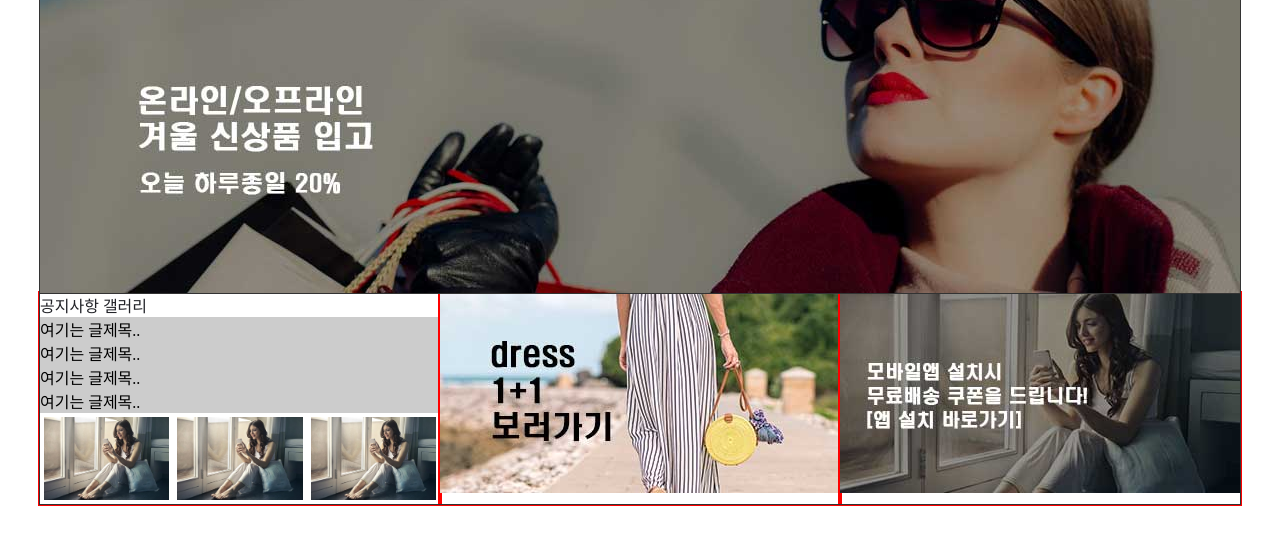
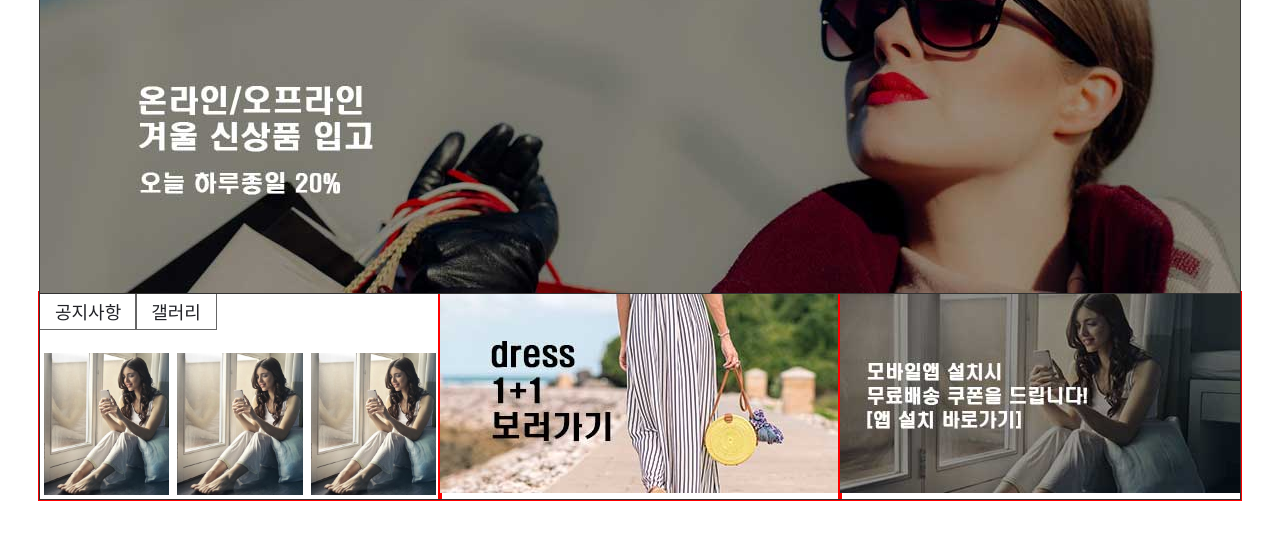
Before and after one commit to csslick/---1234, a plain HTML site: page index.html in a window 1280 px wide. Shown: the part 107-652 px from the top of the page. Drawn offline with Linux system fonts and the light colour scheme.

Commit message:
탭 콘텐츠 UI

```diff
--- a/css/style.css
+++ b/css/style.css
@@ -125,8 +125,49 @@ header nav .depth2 > li > a:hover {
 #gallery-box img {
   width: 33.33%;
   border: 4px solid #fff;
+  height: 150px;
+  object-fit: cover;
 }
 
 #notice-box {
   background: #ccc;
 }
+
+/* 공지사항 탭메뉴 */
+#main-contents .notice .btn-group > a {
+  font-size: 18px;
+  display: block;
+  outline: 1px solid #666;
+  padding: 5px 15px;
+}
+
+#main-contents .notice .btn-group {
+  display: flex;
+}
+
+#notice-box {
+  padding: 1rem;
+}
+
+#notice-box ul > li {
+  margin-bottom: 5px;
+}
+
+/* 탭 콘텐츠 안보임 */
+#notice-box {
+  display: none;
+}
+
+#gallery-box {
+  display: none;
+}
+
+/* 탭 콘텐츠 보임 */
+#notice-box.show {
+  display: block;
+}
+
+#gallery-box.show {
+  display: flex;
+  margin-top: 20px;
+}
--- a/index.html
+++ b/index.html
@@ -76,10 +76,11 @@
           <li>여기는 글제목..</li>
           <li>여기는 글제목..</li>
           <li>여기는 글제목..</li>
+          <li>여기는 글제목..</li>
         </ul>
 
       </div>
-      <div id="gallery-box">
+      <div id="gallery-box" class="show">
         <img src="images/img1.jpg" alt="1">
         <img src="images/img1.jpg" alt="2">
         <img src="images/img1.jpg" alt="3">
```
